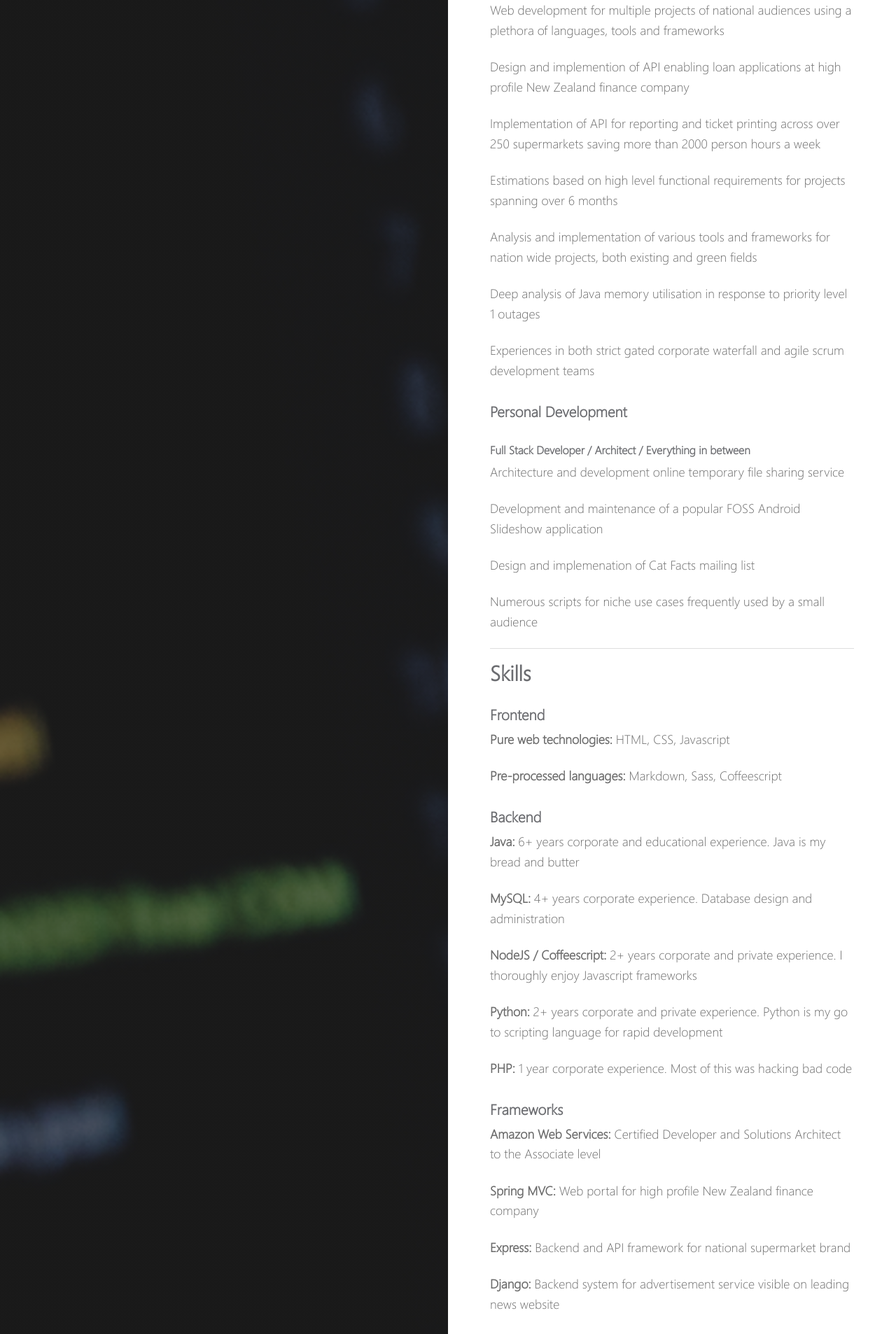
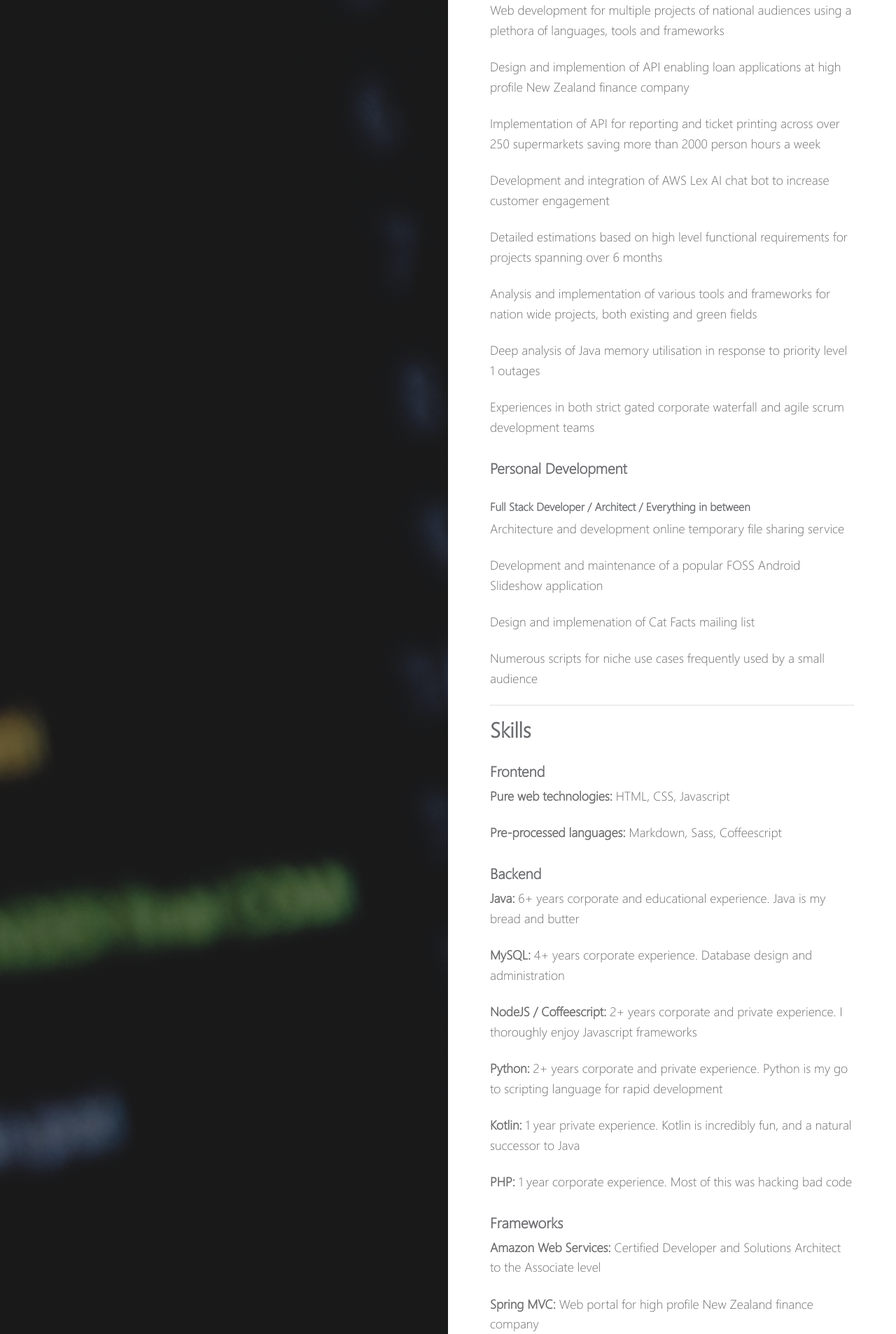
Before and after one commit to ScreamingHawk/ScreamingHawk.github.io, a Jekyll site: the page built from _pages/cv.md, in a window 1280 px wide. Shown: the part 658-2564 px from the top of the page at 70% size. Built offline with Jekyll 4.4.1, drawn with Linux system fonts in a browser that asks for light colours; some of the changed text lies outside the part shown.

Commit message:
Update cv with chat bot and Kotlin. Fix typos

```diff
--- a/_data/cv.yaml
+++ b/_data/cv.yaml
@@ -16,7 +16,8 @@ sections:
         - "Web development for multiple projects of national audiences using a plethora of languages, tools and frameworks"
         - "Design and implemention of API enabling loan applications at high profile New Zealand finance company"
         - "Implementation of API for reporting and ticket printing across over 250 supermarkets saving more than 2000 person hours a week"
-        - "Estimations based on high level functional requirements for projects spanning over 6 months"
+        - "Development and integration of AWS Lex AI chat bot to increase customer engagement"
+        - "Detailed estimations based on high level functional requirements for projects spanning over 6 months"
         - "Analysis and implementation of various tools and frameworks for nation wide projects, both existing and green fields"
         - "Deep analysis of Java memory utilisation in response to priority level 1 outages"
         - "Experiences in both strict gated corporate waterfall and agile scrum development teams"
@@ -39,6 +40,7 @@ sections:
       - "**MySQL:** 4+ years corporate experience. Database design and administration"
       - "**NodeJS / Coffeescript:** 2+ years corporate and private experience. I thoroughly enjoy Javascript frameworks"
       - "**Python:** 2+ years corporate and private experience. Python is my go to scripting language for rapid development"
+      - "**Kotlin:** 1 year private experience. Kotlin is incredibly fun, and a natural successor to Java"
       - "**PHP:** 1 year corporate experience. Most of this was hacking bad code"
     - title: "Frameworks"
       content:
@@ -51,8 +53,8 @@ sections:
     - title: "Systems"
       content:
         - "**Linux**; Ubuntu, Lubuntu, Debian, Fedora. Preferred development environment"
-        - "**Microsoft Windows:** Personal computing"
-        - "**Android:** Personal and development"
+        - "**Microsoft Windows:** Personal computing and professional development"
+        - "**Android:** Personal development"
     - title: "Professional"
       content:
         - "Punctual"
```
